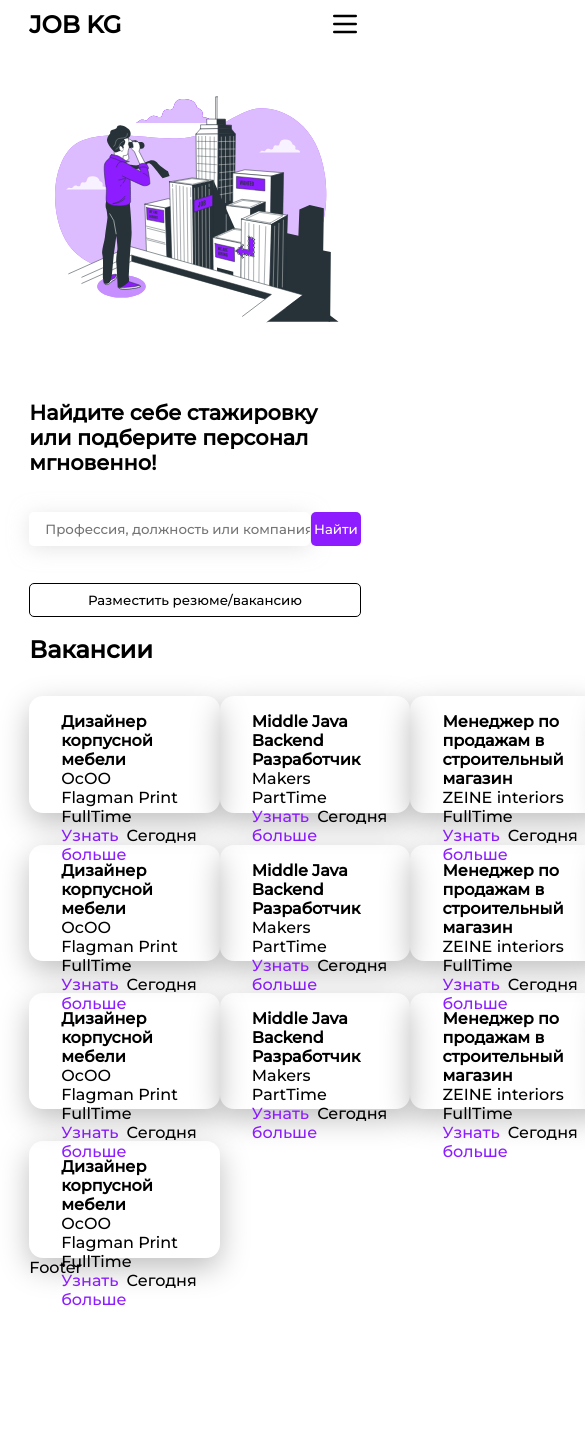
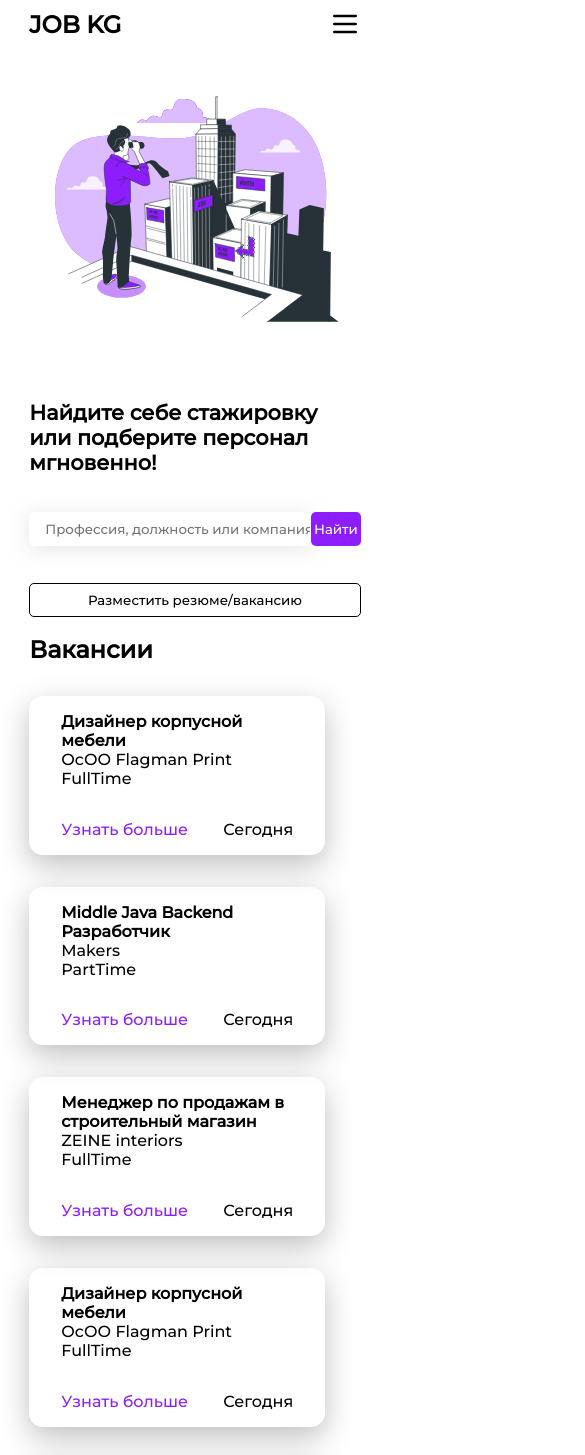
Before and after one commit to Adilet25/finalexam, a React (Vite) app: page / in a window 390 px wide. Shown: the top 1455 px of the page, 585 px wide, since content can reach past the window. Before the commit the page ends 1309 px from the top, so only its background shows below. Built offline with nearby package versions, Linux system fonts and the light colour scheme.

Commit message:
responsive cardlist

```diff
--- a/src/styles/Card.scss
+++ b/src/styles/Card.scss
@@ -2,7 +2,7 @@
   display: flex;
   flex-direction: column;
   justify-content: space-between;
-  width: 15vmax;
+  width: 70%;
   height: 10vmax;
   box-shadow: rgba(0, 0, 0, 0.256) 0px 10px 30px;
   padding: 1rem 2rem;
@@ -29,3 +29,8 @@
 .likeBtn {
   cursor: pointer;
 }
+@media screen and (max-width: 768px) {
+  .cardBlock {
+    height: 15vmax;
+  }
+}
--- a/src/styles/Vacan.scss
+++ b/src/styles/Vacan.scss
@@ -5,6 +5,6 @@
 .vacanList {
   width: 100%;
   display: grid;
-  grid-template-columns: repeat(4, 1fr);
+  grid-template-columns: repeat(auto-fill, minmax(300px, 1fr));
   row-gap: 2rem;
 }
```
